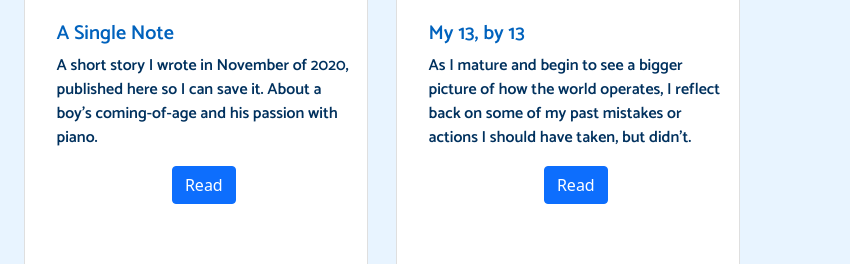
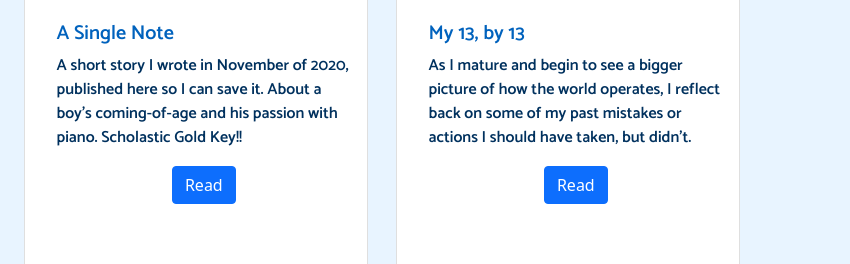
Before and after one commit to ecao77/ecao77.github.io, a plain HTML site: page blog.html in a window 1280 px wide. Shown: the part 1268-1532 px from the top of the page, 430-1280 px from the left. Drawn offline with nearby package versions, Linux system fonts and the light colour scheme.

Commit message:
Add files via upload

```diff
--- a/blog.html
+++ b/blog.html
@@ -225,7 +225,7 @@ max-height: auto;
   <img src="img/piano.jpg" class="card-img-top" alt="...">
   <div class="card-body">
     <h5 class="card-title">A Single Note</h5>
-    <p class="card-text">A short story I wrote in November of 2020, published here so I can save it. About a boy's coming-of-age and his passion with piano. </p>
+    <p class="card-text">A short story I wrote in November of 2020, published here so I can save it. About a boy's coming-of-age and his passion with piano. Scholastic Gold Key!!</p>
     <div class="text-center">
 		<a href="note.html" class="btn btn-primary" value="Input Button" >Read</a>
 	</div>
```
